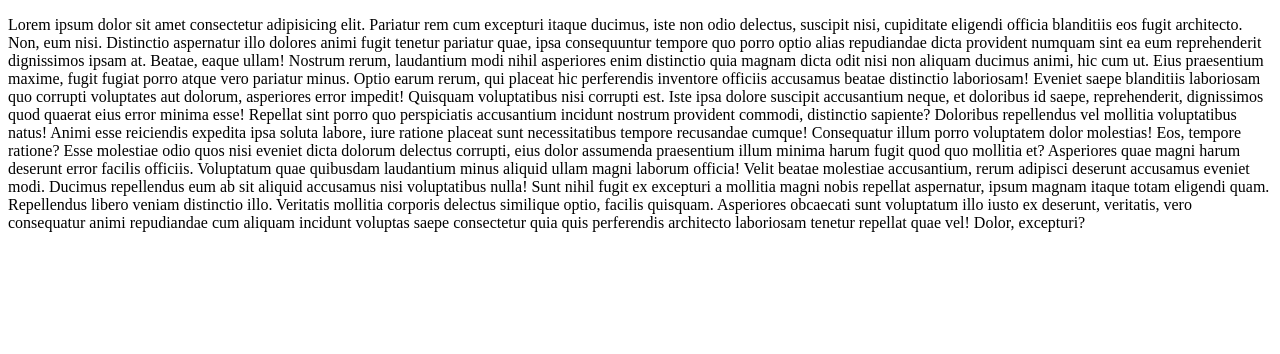
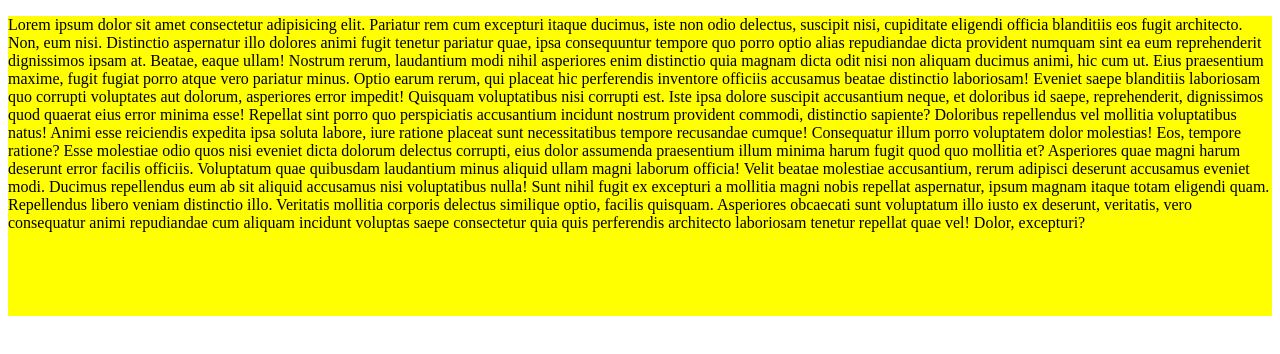
Before and after one commit to vinniereddyy/concept__overflow, a plain HTML site: page index.html in a window 1280 px wide. Drawn offline with Linux system fonts and the light colour scheme.

Commit message:
edit concept overflow

```diff
--- a/index.html
+++ b/index.html
@@ -4,7 +4,7 @@
     <meta charset="UTF-8">
     <meta name="viewport" content="width=device-width, initial-scale=1.0">
     <title>CONCEPT_overflow</title>
-    <link rel="stylesheet" href="./ovr.css">
+    <link rel="stylesheet" href="./index.css">
 </head>
 <body>
     <p>Lorem ipsum dolor sit amet consectetur adipisicing elit. Pariatur rem cum excepturi itaque ducimus, iste non odio delectus, suscipit nisi, cupiditate eligendi officia blanditiis eos fugit architecto. Non, eum nisi.
```
